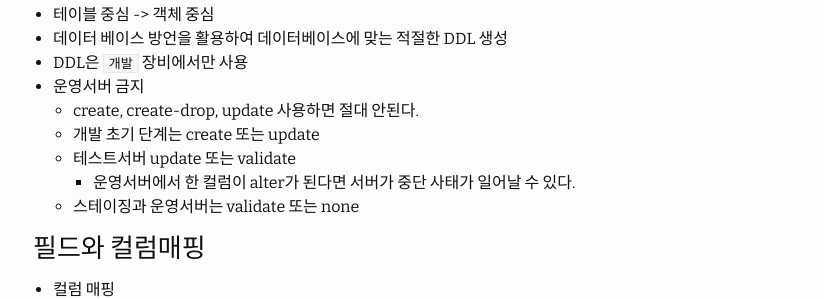
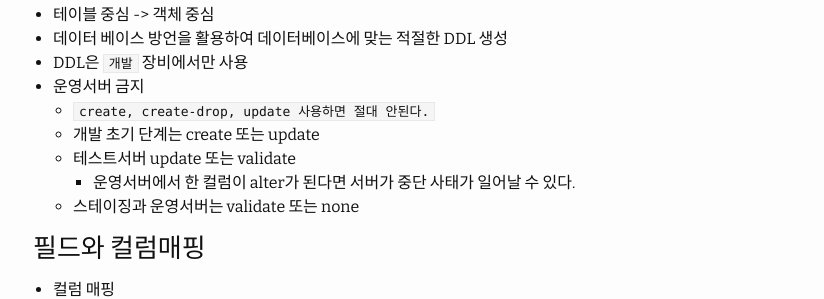
Before and after one commit to HWANGJEONGHYEON1/HWANGJEONGHYEON1.github.io, a Jekyll site: the page built from _posts/2021-06-25-스프링 JPA-3.md, in a window 1280 px wide. Shown: the part 787-1086 px from the top of the page, without its empty margins (227-1051 px from the left). Built offline with Jekyll 4.4.1, drawn with Linux system fonts in a browser that asks for light colours; comment, search, counter and statistics services are not loaded.

Commit message:
[refactor] jpa 3 수정

```diff
--- a/_posts/2021-06-25-스프링 JPA-3.md
+++ b/_posts/2021-06-25-스프링 JPA-3.md
@@ -35,7 +35,7 @@ tags: [book, jpa]
 - 데이터 베이스 방언을 활용하여 데이터베이스에 맞는 적절한 DDL 생성
 - DDL은 `개발` 장비에서만 사용
 - 운영서버 금지
-    - create, create-drop, update 사용하면 절대 안된다.
+    - `create, create-drop, update 사용하면 절대 안된다.`
     - 개발 초기 단계는 create 또는 update
     - 테스트서버 update 또는 validate
         - 운영서버에서 한 컬럼이 alter가 된다면 서버가 중단 사태가 일어날 수 있다.
```
